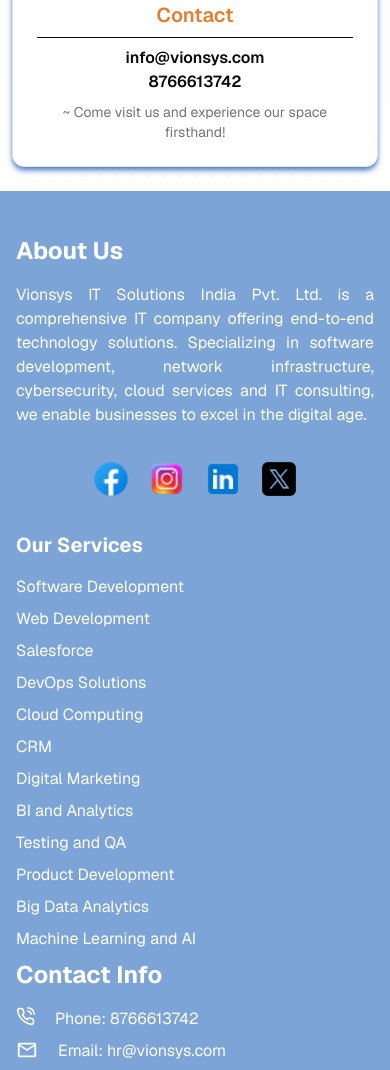
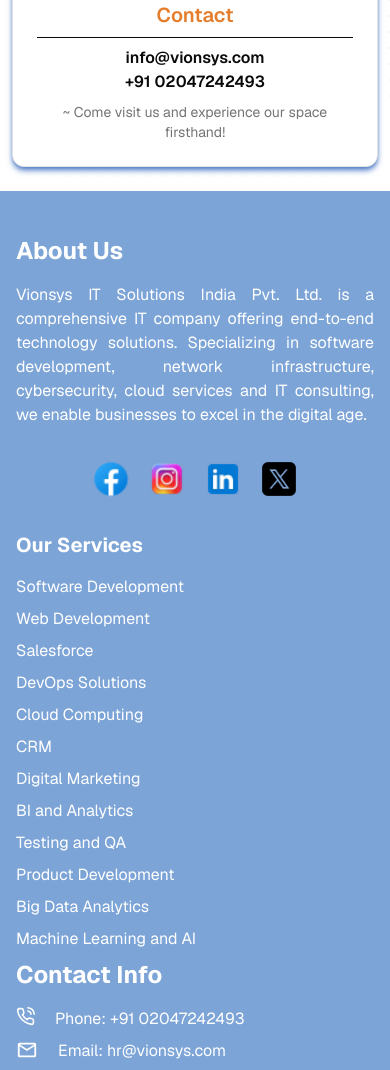
Before and after one commit to ravikant45/vionsys-website, a Next.js app: page /contact in a window 390 px wide. Shown: the part 1725-2795 px from the top of the page. Built offline with nearby package versions, Linux system fonts and the light colour scheme.

Commit message:
Mobile number updated

```diff
--- a/src/app/ui/contact/SecondSection.tsx
+++ b/src/app/ui/contact/SecondSection.tsx
@@ -48,7 +48,7 @@
               <div className="w-full h-[1px] bg-black"></div>
               <div className="flex flex-col justify-center items-center">
                 <p className="text-md font-semibold">info@vionsys.com</p>
-                <p className="text-md font-semibold">8766613742</p>
+                <p className="text-md font-semibold">+91 02047242493</p>
               </div>
             </CardContent>
             <CardFooter className="flex justify-end items-center">
--- a/src/app/ui/footer/Footer.tsx
+++ b/src/app/ui/footer/Footer.tsx
@@ -186,7 +186,7 @@
                   <div>
                     <FiPhoneCall size={19} className="mr-2" />
                   </div>
-                  <span> Phone: 8766613742</span>
+                  <span> Phone: +91 02047242493</span>
                 </div>
                 <div className="flex gap-3">
                   <div>
--- a/src/app/ui/home/OurClients.tsx
+++ b/src/app/ui/home/OurClients.tsx
@@ -1,3 +1,4 @@
+'use client'
 import React, {
   useEffect,
   useRef,
```
